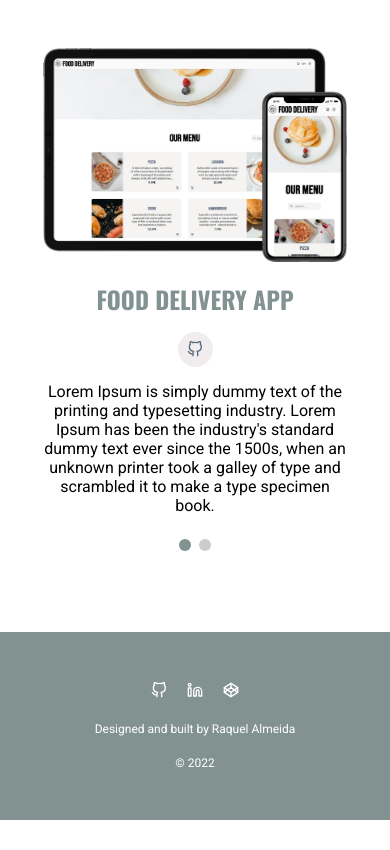
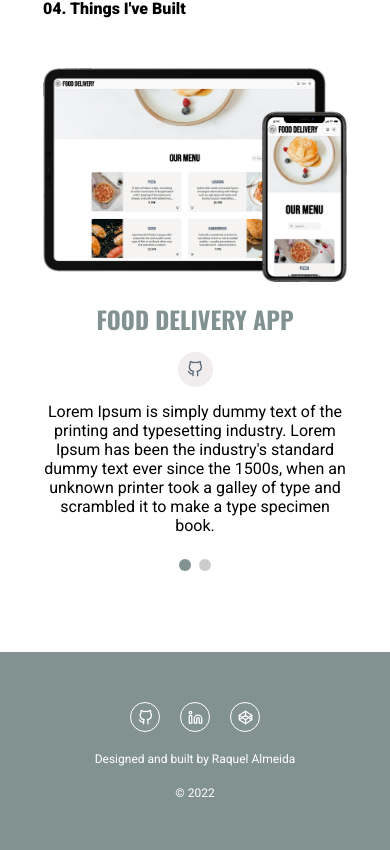
Before and after one commit to Raquel-Almeida/curriculum, a React (Create React App) app: page / in a window 390 px wide. Shown: the part 2444-3294 px from the top of the page. Before the commit the page ends 3264 px from the top, so only its background shows below. Built offline with nearby package versions, Linux system fonts and the light colour scheme.

Commit message:
Mobile Contacts Updated

```diff
--- a/src/components/Footer/ContactsMobile/ContactsMobile.module.scss
+++ b/src/components/Footer/ContactsMobile/ContactsMobile.module.scss
@@ -8,11 +8,24 @@
     list-style-type: none;
 
     a {
+      display: flex;
+      align-items: center;
+      justify-content: center;
+      width: 30px;
+      height: 30px;
+      border: 1px solid white;
+      border-radius: 50%;
       color: white;
       text-decoration: none;
       transition: all 0.3s ease-in-out;
 
+      > * {
+        width: 15px;
+        height: 15px;
+      }
+
       &:hover {
+        border: 2px solid $secondaryColor;
         color: $secondaryColor;
       }
     }
--- a/src/components/Skills/Skills.module.scss
+++ b/src/components/Skills/Skills.module.scss
@@ -64,8 +64,8 @@
       .tech {
         @include flexCenter(column);
         margin: 0 auto;
-        height: 50px;
-        width: 50px;
+        height: 55px;
+        width: 55px;
         background: whitesmoke;
         border-radius: 50%;
         cursor: pointer;
```
